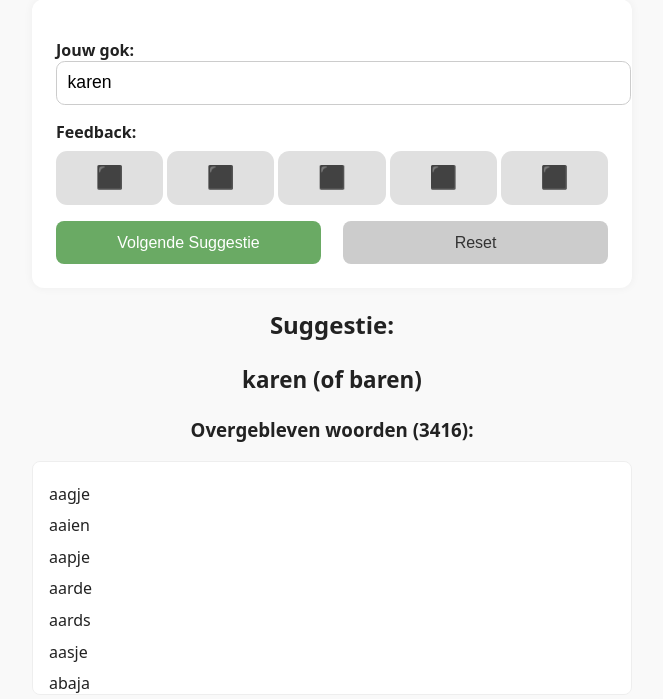
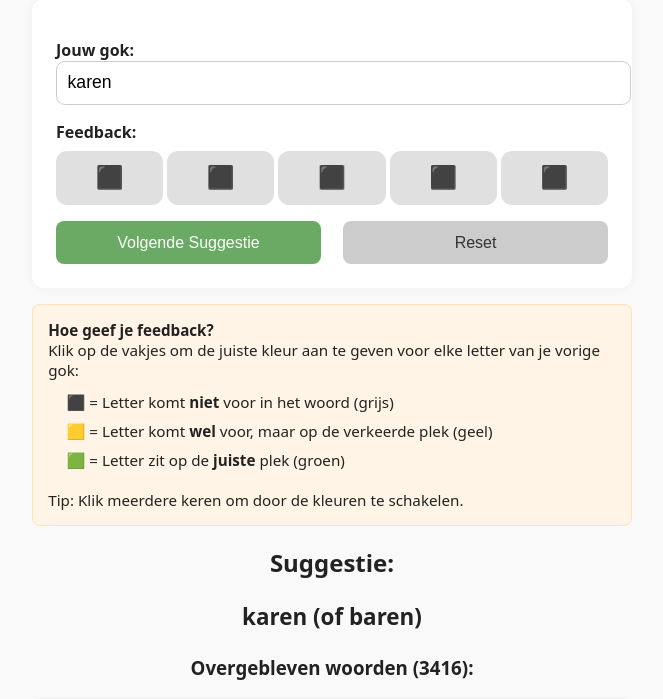
Before and after one commit to Yegberink/woordle_bot, a Flask app: page / in a window 1280 px wide. Shown: the part 111-810 px from the top of the page, without its empty margins (308-971 px from the left). Run offline with Flask 3, Linux system fonts and the light colour scheme.

Commit message:
Update index.html

```diff
--- a/templates/index.html
+++ b/templates/index.html
@@ -144,7 +144,16 @@
             <button type="button" onclick="resetGame()">Reset</button>
         </div>
     </form>
-
+    <div style="margin-top: 1em; font-size: 0.95em; background: #fff4e5; padding: 1em; border-radius: 0.5em; border: 1px solid #ffe1b3;">
+        <strong>Hoe geef je feedback?</strong><br>
+        Klik op de vakjes om de juiste kleur aan te geven voor elke letter van je vorige gok:
+        <ul style="margin-top: 0.5em; padding-left: 1.2em;">
+            <li>⬛ = Letter komt <strong>niet</strong> voor in het woord (grijs)</li>
+            <li>🟨 = Letter komt <strong>wel</strong> voor, maar op de verkeerde plek (geel)</li>
+            <li>🟩 = Letter zit op de <strong>juiste</strong> plek (groen)</li>
+        </ul>
+        Tip: Klik meerdere keren om door de kleuren te schakelen.
+    </div>
     <h2>Suggestie:</h2>
     <p id="suggestion">...</p>
 
```
